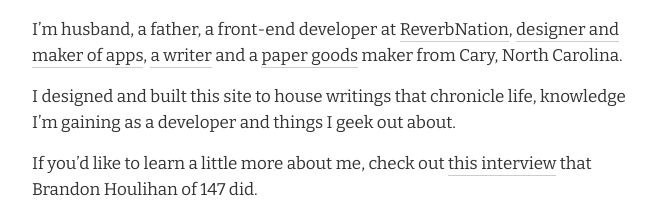
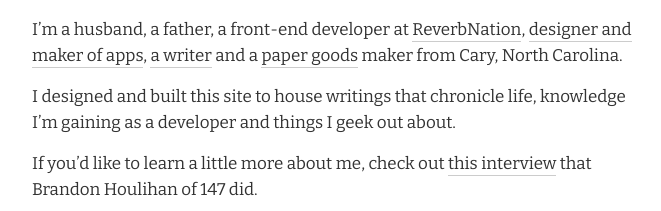
Before and after one commit to michaellee/old-michaelsoolee.com, a Jekyll site: the page built from about.md, in a window 1280 px wide. Shown: the part 543-754 px from the top of the page, without its empty margins (304-965 px from the left). Built offline with Jekyll 4.4.1, drawn with Linux system fonts in a browser that asks for light colours; Markdown is read by kramdown in place of the engine named in the settings.

Commit message:
Fixed description

```diff
--- a/about.md
+++ b/about.md
@@ -8,7 +8,7 @@ permalink: /about/
 
 Hey there! I'm Michael.
 
-I'm husband, a father, a front-end developer at <a href="http://reverbnation.com" target="_blank">ReverbNation</a>, [designer and maker of apps](http://michaellee.co/labors-of-love/), [a writer](http://www.edisonunion.com) and a [paper goods](http://www.nativehaus.com) maker from Cary, North Carolina.
+I'm a husband, a father, a front-end developer at <a href="http://reverbnation.com" target="_blank">ReverbNation</a>, [designer and maker of apps](http://michaellee.co/labors-of-love/), [a writer](http://www.edisonunion.com) and a [paper goods](http://www.nativehaus.com) maker from Cary, North Carolina.
 
 I designed and built this site to house writings that chronicle life, knowledge I'm gaining as a developer and things I geek out about.
 
```
